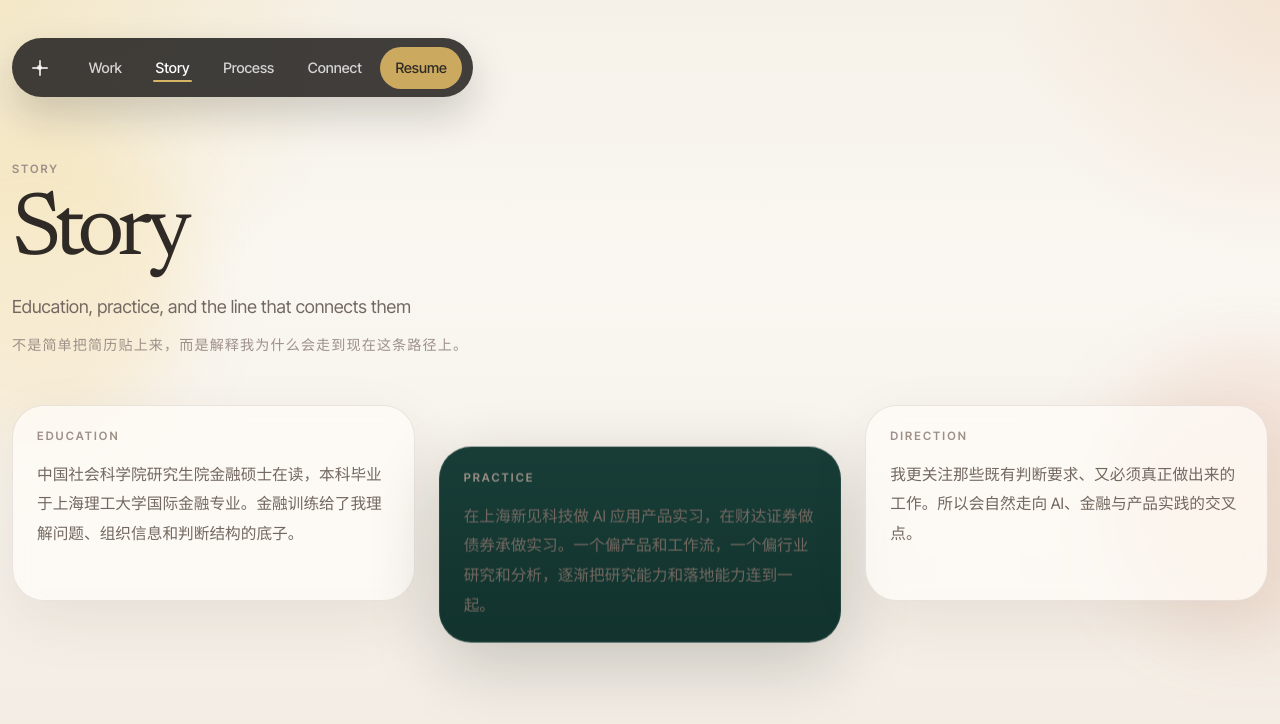
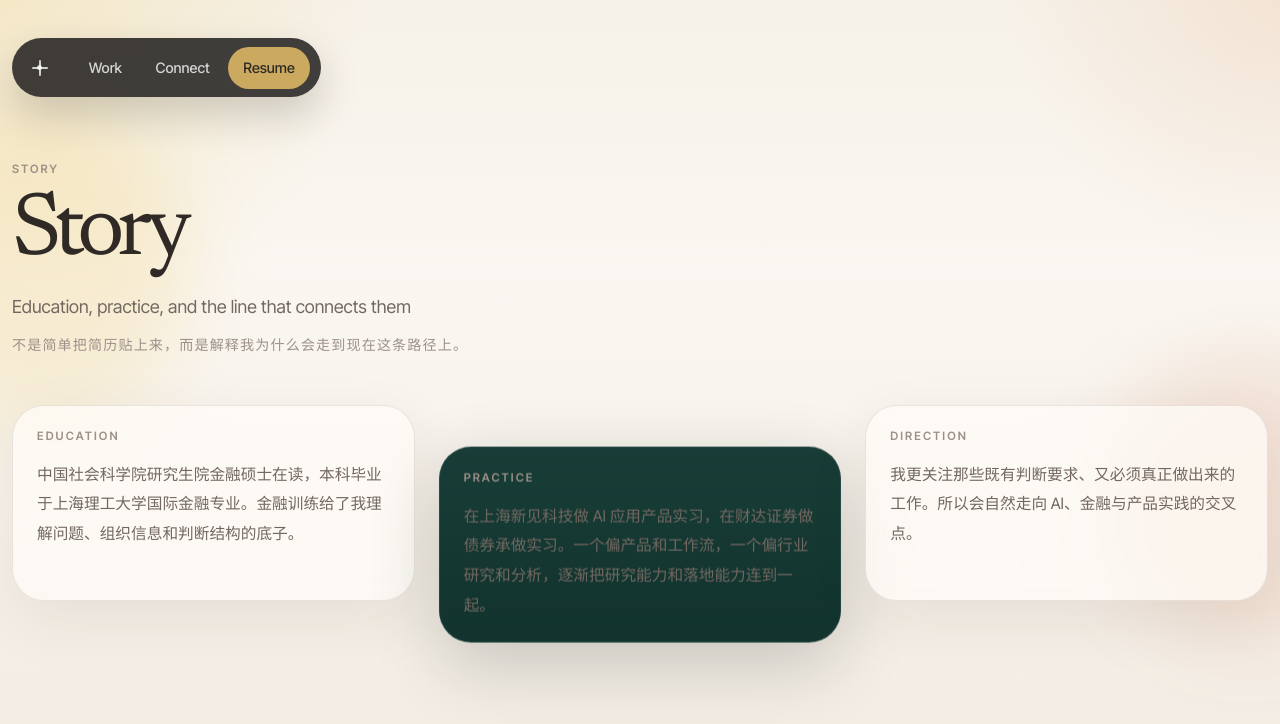
Before and after one commit to maxlory/personal-website, a Next.js app: page /story in a window 1280 px wide. Shown: the top 724 px of the page. Built offline with nearby package versions, Linux system fonts and the light colour scheme.

Commit message:
Refine site navigation and selected builds index

```diff
--- a/src/components/home/SelectedBuildsNavigator.tsx
+++ b/src/components/home/SelectedBuildsNavigator.tsx
@@ -51,10 +51,28 @@ export default function SelectedBuildsNavigator({
     [groups]
   );
   const stickyItems = useMemo<StickyNavItem[]>(() => {
+    const analysisAnchorIds = ["appendix-eastmoney-analysis", "appendix-windclaw-analysis"];
+    const analysisAnchors = anchorItems.filter((item) => analysisAnchorIds.includes(item.id));
     const scoreAnchorIds = ["appendix-eastmoney-score", "appendix-windclaw-score"];
     const scoreAnchors = anchorItems.filter((item) => scoreAnchorIds.includes(item.id));
 
     return anchorItems.reduce<StickyNavItem[]>((items, item) => {
+      if (analysisAnchorIds.includes(item.id)) {
+        if (items.some((entry) => entry.id === "sticky-analysis-comparison") || analysisAnchors.length === 0) {
+          return items;
+        }
+
+        return [
+          ...items,
+          {
+            id: "sticky-analysis-comparison",
+            href: analysisAnchors[0]?.href ?? "#appendix-eastmoney-analysis",
+            label: "深度分析",
+            activeIds: analysisAnchors.map((anchor) => anchor.id),
+          },
+        ];
+      }
+
       if (scoreAnchorIds.includes(item.id)) {
         if (items.some((entry) => entry.id === "sticky-score-comparison") || scoreAnchors.length === 0) {
           return items;
--- a/src/components/home/SiteNav.tsx
+++ b/src/components/home/SiteNav.tsx
@@ -8,20 +8,41 @@ export default function SiteNav({
   items: readonly NavItem[];
   active?: string;
 }) {
+  const visibleItems = items.filter((item) => !item.isDraft);
+
   return (
     <nav className="site-nav enter-fade">
       <div className="nav-orb" aria-hidden="true">
         <span />
       </div>
       <div className="site-nav-links">
-        {items.map((item) => {
+        {visibleItems.map((item) => {
           const isActive = active === item.label;
+          const className = `site-nav-link ${isActive ? "is-active" : ""} ${item.highlight ? "is-highlight" : ""}`;
+          const shouldUseAnchor =
+            item.href.startsWith("http") ||
+            item.href.startsWith("mailto:") ||
+            item.href.endsWith(".pdf");
+
+          if (shouldUseAnchor) {
+            return (
+              <a
+                key={item.href}
+                href={item.href}
+                className={className}
+                target={item.href.startsWith("http") ? "_blank" : undefined}
+                rel={item.href.startsWith("http") ? "noopener noreferrer" : undefined}
+              >
+                {item.label}
+              </a>
+            );
+          }
 
           return (
             <Link
               key={item.href}
               href={item.href}
-              className={`site-nav-link ${isActive ? "is-active" : ""} ${item.highlight ? "is-highlight" : ""}`}
+              className={className}
             >
               {item.label}
             </Link>
--- a/src/content/home.ts
+++ b/src/content/home.ts
@@ -7,6 +7,7 @@ export type NavItem = {
   href: string;
   label: string;
   highlight?: boolean;
+  isDraft?: boolean;
 };
 
 export type HomeEntry = {
@@ -152,8 +153,8 @@ export type WorkCase =
 
 export const siteNav: NavItem[] = [
   { href: "/#work", label: "Work" },
-  { href: "/story", label: "Story" },
-  { href: "/process", label: "Process" },
+  { href: "/story", label: "Story", isDraft: true },
+  { href: "/process", label: "Process", isDraft: true },
   { href: "/#connect", label: "Connect" },
   { href: "/resume.pdf", label: "Resume", highlight: true },
 ];
```
